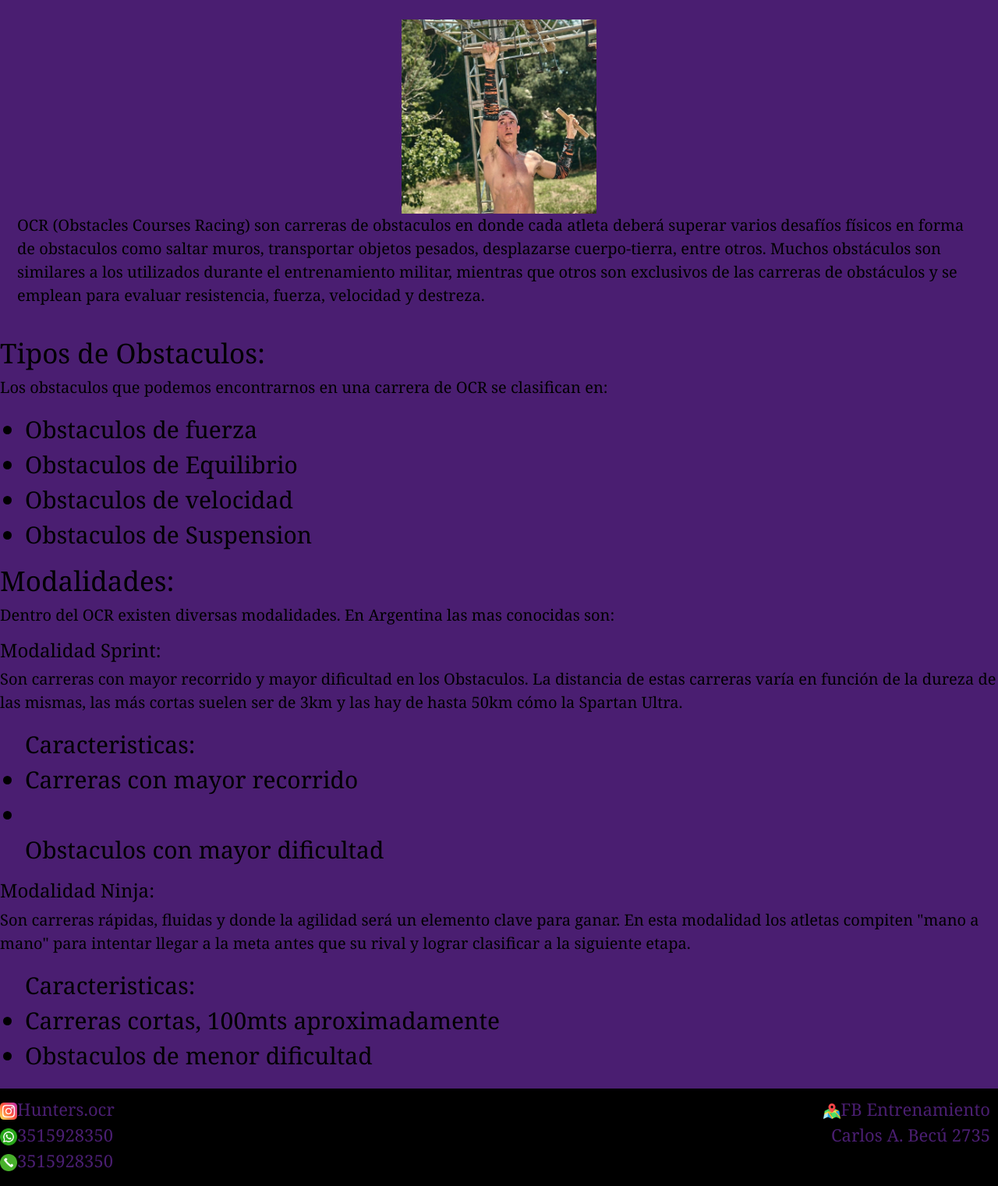
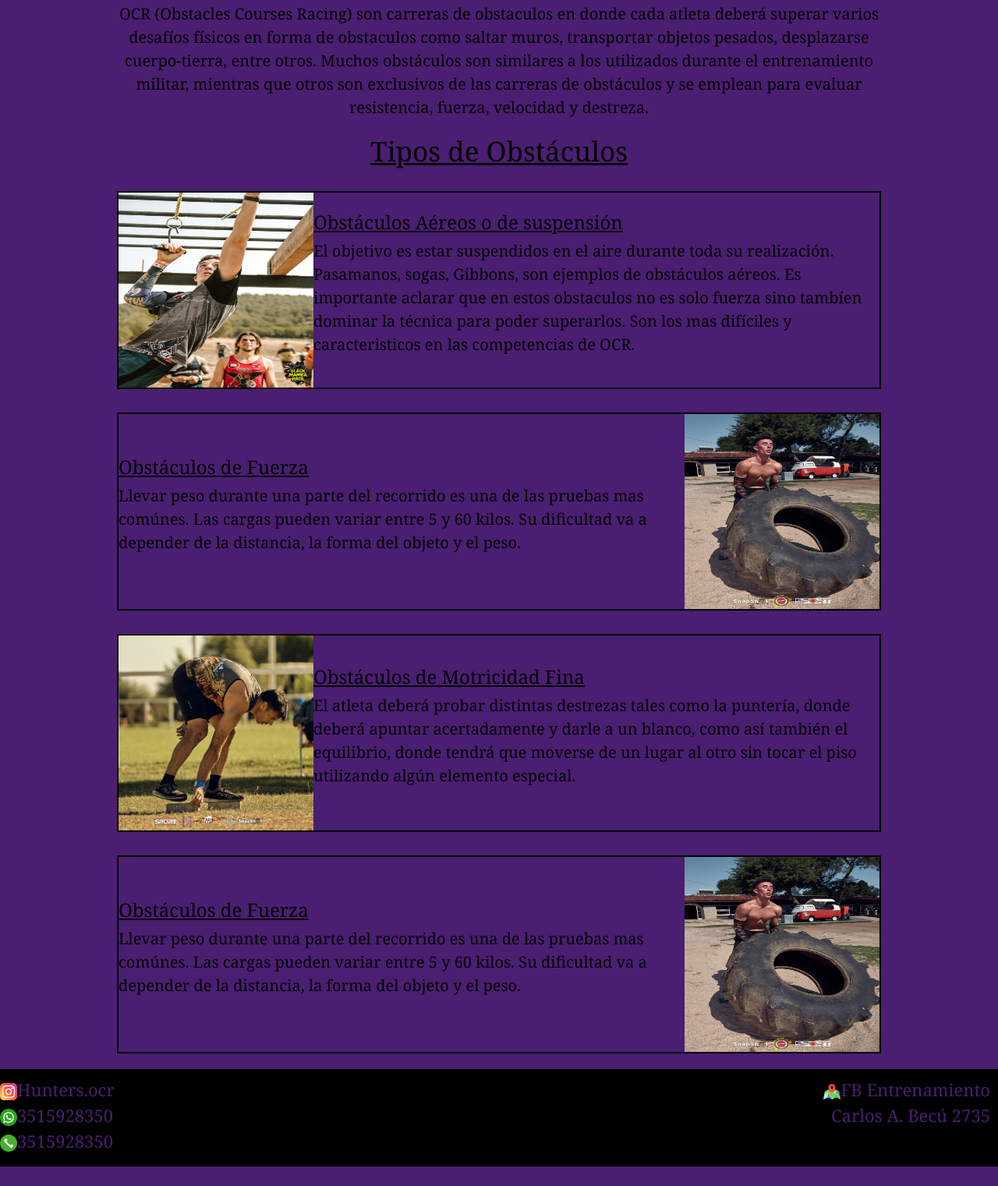
Before and after one commit to TomasPitt1/Proyecto-Hunters, a website: page secciones/ocr.html in a window 1280 px wide. Shown: the part 195-1716 px from the top of the page at 78% size. After the commit the page ends 1691 px from the top, so only its background shows below. Drawn offline with nearby package versions, Linux system fonts and the light colour scheme.

Commit message:
feat: Trabajando en hoja ocr

```diff
--- a/sass/pages/_ocr.scss
+++ b/sass/pages/_ocr.scss
@@ -1,19 +1,15 @@
 main{
     .foto-caja {
         width: 250px;
-        height: auto
+        height: 250px;
     }
 
     .que-es-ocr {
-        display: flex;
-        flex-direction: column;
-        justify-content: center;
-        margin-top: 40px;
-        margin-left: 20px;
-        margin-right: 20px;
+        text-align: center;
+        margin-top: 20px;
+        margin-left: 150px;
+        margin-right: 150px;
         margin-bottom: 20px;
-        align-items: center;
-        padding: 2px;
     }
 
     h2 {
@@ -23,12 +19,22 @@ main{
     }
 
     h3 {
+        text-align: center;
         font-size: 35px;
-        margin-top: 10px;
+        margin-top: 15px;
+        text-decoration: underline;
     }
 
-    .lista-que-es-ocr {
-        font-size: 30px;
-        margin-top: 10px;
+    h4{
+        text-decoration: underline;
+    }
+    .tipos-obstaculos{
+        display: flex;
+        justify-content: space-between;
+        margin-top: 30px;
+        margin-left: 150px;
+        margin-right: 150px;
+        align-items: center;
+        border: 2px solid black;
     }
 }
--- a/sass/utilities/_media-query.scss
+++ b/sass/utilities/_media-query.scss
@@ -1,4 +1,4 @@
-@media (max-width:768px) {
+@media (max-width: 768px) {
     footer{
         font-size: 18px;
     }
--- a/secciones/ocr.html
+++ b/secciones/ocr.html
@@ -36,48 +36,59 @@
     <main>
         <h2 class="titulo-principal">¿QUE ES OCR?</h2>
         <div class="que-es-ocr">
-            <img class="foto-caja" src="../imagenes/foto-que-es-ocr.jpeg" alt="Foto practicando OCR">
             <p>OCR (Obstacles Courses Racing) son carreras de obstaculos en donde cada atleta deberá superar varios
-                desafíos
-                físicos en forma de obstaculos como saltar muros, transportar objetos pesados, desplazarse
-                cuerpo-tierra, entre otros.
-                Muchos obstáculos son similares a los utilizados durante el entrenamiento militar, mientras que otros
-                son
-                exclusivos de las carreras de obstáculos y se emplean para evaluar resistencia, fuerza, velocidad y
+                desafíos físicos en forma de obstaculos como saltar muros, transportar objetos pesados, desplazarse
+                cuerpo-tierra, entre otros. Muchos obstáculos son similares a los utilizados durante el entrenamiento
+                militar, mientras que otros son exclusivos de las carreras de obstáculos y se emplean para evaluar
+                resistencia, fuerza, velocidad y
                 destreza. </p>
         </div>
 
-        <div>
-            <h3>Tipos de Obstaculos:</h3>
-            <p>Los obstaculos que podemos encontrarnos en una carrera de OCR se clasifican en:</p>
-            <ul class="lista-que-es-ocr">
-                <li>Obstaculos de fuerza</li>
-                <li>Obstaculos de Equilibrio</li>
-                <li>Obstaculos de velocidad</li>
-                <li>Obstaculos de Suspension</li>
-            </ul>
-        </div>
-        <div>
-            <h3>Modalidades:</h3>
-            <p>Dentro del OCR existen diversas modalidades. En Argentina las mas conocidas son:</p>
-            <h4>Modalidad Sprint: </h4>
-            <p>Son carreras con mayor recorrido y mayor dificultad en los Obstaculos. La distancia de estas carreras
-                varía en función de la dureza de las mismas, las más cortas suelen ser de 3km y las hay de hasta 50km
-                cómo la Spartan Ultra.</p>
-            <ul class="lista-que-es-ocr">Caracteristicas:
-                <li>Carreras con mayor recorrido</li>
-                <li></li>Obstaculos con mayor dificultad</li>
-            </ul>
-            <h4>Modalidad Ninja: </h4>
-            <p>Son carreras rápidas, fluidas y donde la agilidad será un elemento clave para ganar. En esta modalidad
-                los atletas compiten "mano a mano" para intentar llegar a la meta antes que su rival y lograr clasificar
-                a la siguiente etapa.</p>
-            <ul class="lista-que-es-ocr">Caracteristicas:
-                <li>Carreras cortas, 100mts aproximadamente</li>
-                <li>Obstaculos de menor dificultad</li>
-            </ul>
+        <h3>Tipos de Obstáculos</h3>
+        <section class="tipos-obstaculos">
+            <div>
+                <img class="foto-caja" src="../imagenes/aereo.jpeg" alt="Foto practicando OCR">
+            </div>
+            <div>
+                <h4>Obstáculos Aéreos o de suspensión</h4>
+                <p>El objetivo es estar suspendidos en el aire durante toda su realización. Pasamanos, sogas, Gibbons,
+                    son
+                    ejemplos de obstáculos aéreos. Es importante aclarar que en estos obstaculos no es solo fuerza sino
+                    tambíen dominar la técnica para poder superarlos. Son los mas difíciles y caracteristicos en las
+                    competencias de OCR.</p>
+            </div>
+        </section>
 
-        </div>
+        <section class="tipos-obstaculos">
+            <div>
+                <h4>Obstáculos de Fuerza</h4>
+                <p>Llevar peso durante una parte del recorrido es una de las pruebas mas comúnes. Las cargas pueden variar entre 5 y 60 kilos. Su dificultad va a depender de la distancia, la forma del objeto y el peso.</p>
+            </div>
+            <div>
+                <img class="foto-caja" src="../imagenes/fuerza.jpeg" alt="Foto practicando OCR">
+            </div>
+        </section>
+
+        <section class="tipos-obstaculos">
+            <div>
+                <img class="foto-caja" src="../imagenes/taqui.jpeg" alt="Foto practicando OCR">
+            </div>
+            <div>
+                <h4>Obstáculos de Motricidad Fina</h4>
+                <p>El atleta deberá probar distintas destrezas tales como la puntería, donde deberá apuntar acertadamente y darle a un blanco, como así también el equilibrio, donde tendrá que moverse de un lugar al otro sin tocar el piso utilizando algún elemento especial.</p>
+            </div>
+        </section>
+
+        <section class="tipos-obstaculos">
+            <div>
+                <h4>Obstáculos de Fuerza</h4>
+                <p>Llevar peso durante una parte del recorrido es una de las pruebas mas comúnes. Las cargas pueden variar entre 5 y 60 kilos. Su dificultad va a depender de la distancia, la forma del objeto y el peso.</p>
+            </div>
+            <div>
+                <img class="foto-caja" src="../imagenes/fuerza.jpeg" alt="Foto practicando OCR">
+            </div>
+        </section>
+
     </main>
     <footer>
         <div class="pie-primera-parte">
```
Also changed, not shown: css/estilos.css, imagenes/aereo.jpeg (added), imagenes/fuerza.jpeg (added), 1 other file.
